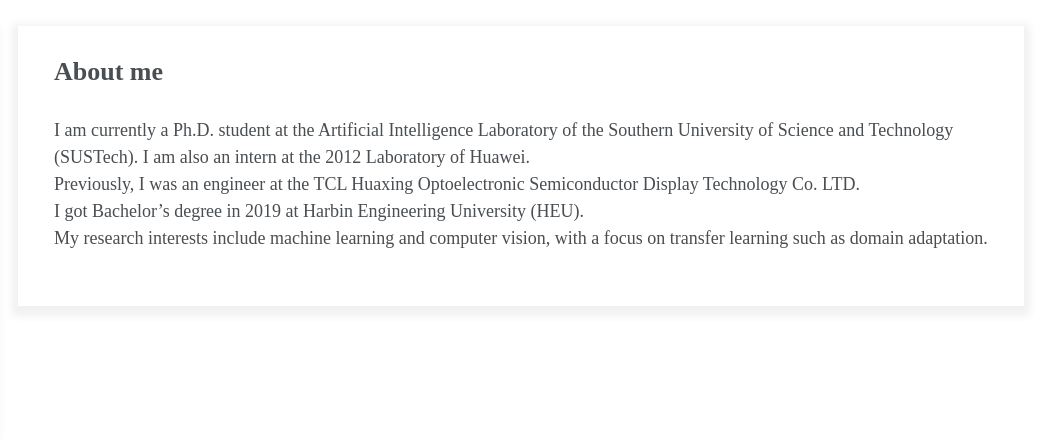
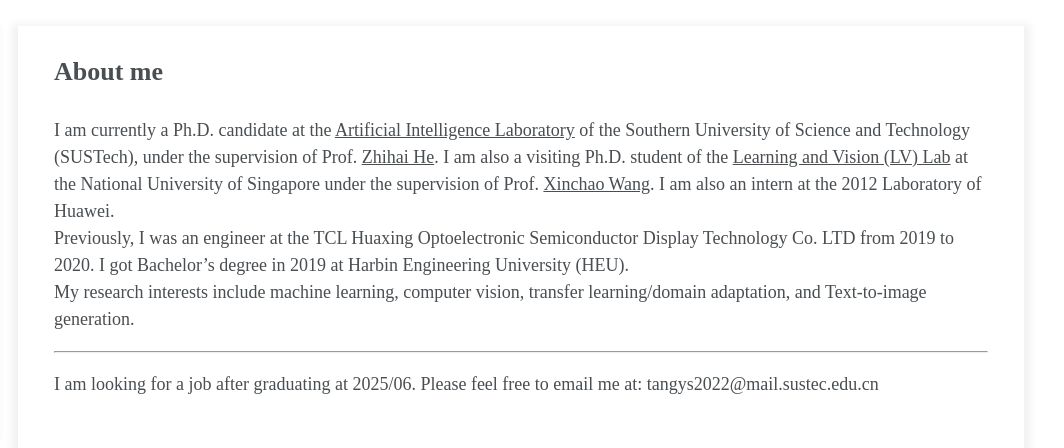
Before and after one commit to yushuntang/yushuntang.github.io, a plain HTML site: page index.html in a window 1280 px wide. Shown: the part 87-535 px from the top of the page, 216-1280 px from the left. Drawn offline with nearby package versions, Linux system fonts and the light colour scheme.

Commit message:
Update index.html

```diff
--- a/index.html
+++ b/index.html
@@ -158,10 +158,12 @@
 
         <article>
     <h3 id="about-me">About me</h3>
-<p>I am currently a Ph.D. student at the Artificial Intelligence Laboratory of the Southern University of Science and Technology (SUSTech). I am also an intern at the 2012 Laboratory of Huawei.<br>
-Previously, I was an engineer at the TCL Huaxing Optoelectronic Semiconductor Display Technology Co. LTD.<br>
-I got Bachelor’s degree in 2019 at Harbin Engineering University (HEU).<br>
-My research interests include machine learning and computer vision, with a focus on transfer learning such as domain adaptation.</p>
+<p>I am currently a Ph.D. candidate at the <a href="https://nkdailab.github.io/">Artificial Intelligence Laboratory</a> of the Southern University of Science and Technology (SUSTech), under the supervision of Prof. <a href="https://faculty.sustech.edu.cn/hezh/">Zhihai He</a>. I am also a visiting Ph.D. student of the <a href="http://lv-nus.org/">Learning and Vision (LV) Lab</a> at the National University of Singapore under the supervision of Prof. <a href="https://sites.google.com/site/sitexinchaowang/">Xinchao Wang</a>. I am also an intern at the 2012 Laboratory of Huawei.<br>
+Previously, I was an engineer at the TCL Huaxing Optoelectronic Semiconductor Display Technology Co. LTD from 2019 to 2020. I got Bachelor’s degree in 2019 at Harbin Engineering University (HEU).<br>
+My research interests include machine learning, computer vision, transfer learning/domain adaptation, and Text-to-image generation.</p>
+<hr>
+<p>I am looking for a job after graduating at 2025/06. Please feel free to email me at: tangys2022@mail.sustec.edu.cn</p>
+
 <!-- raw HTML omitted -->
 
 <!-- raw HTML omitted -->
```
